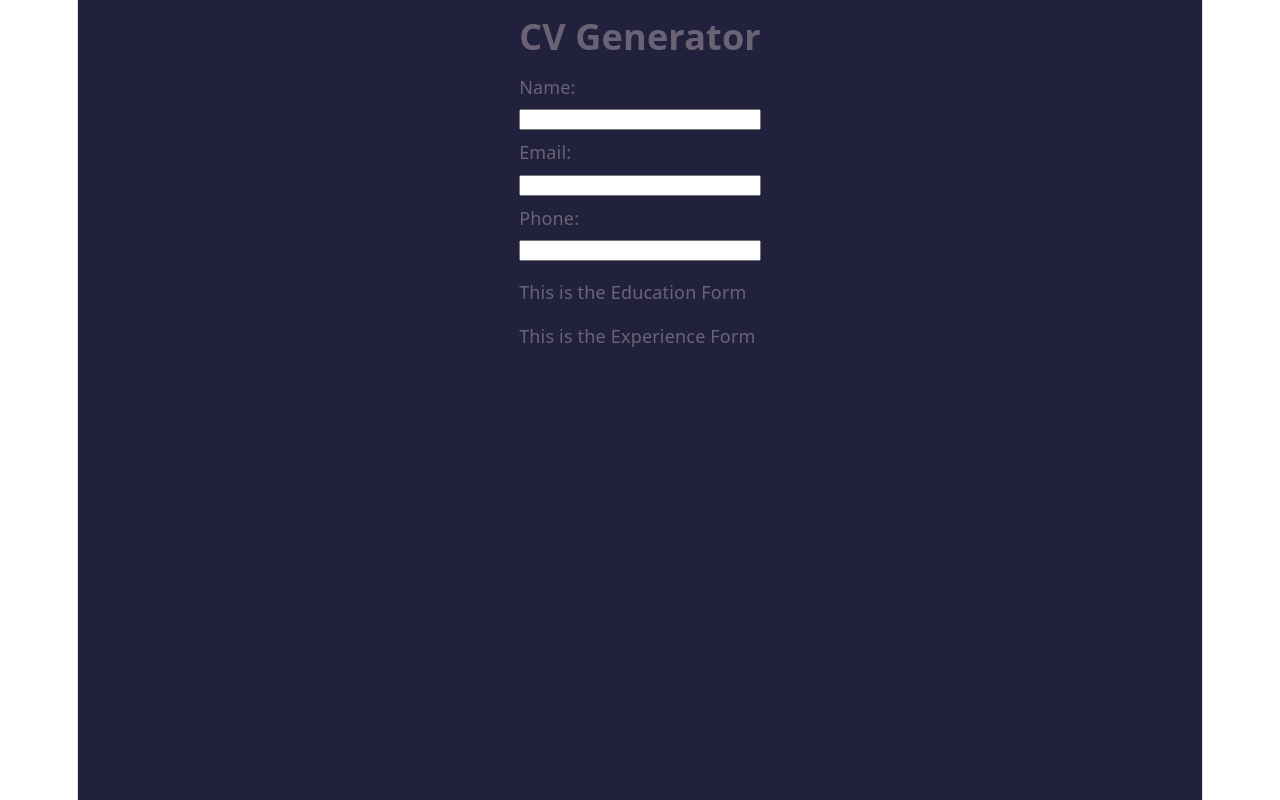
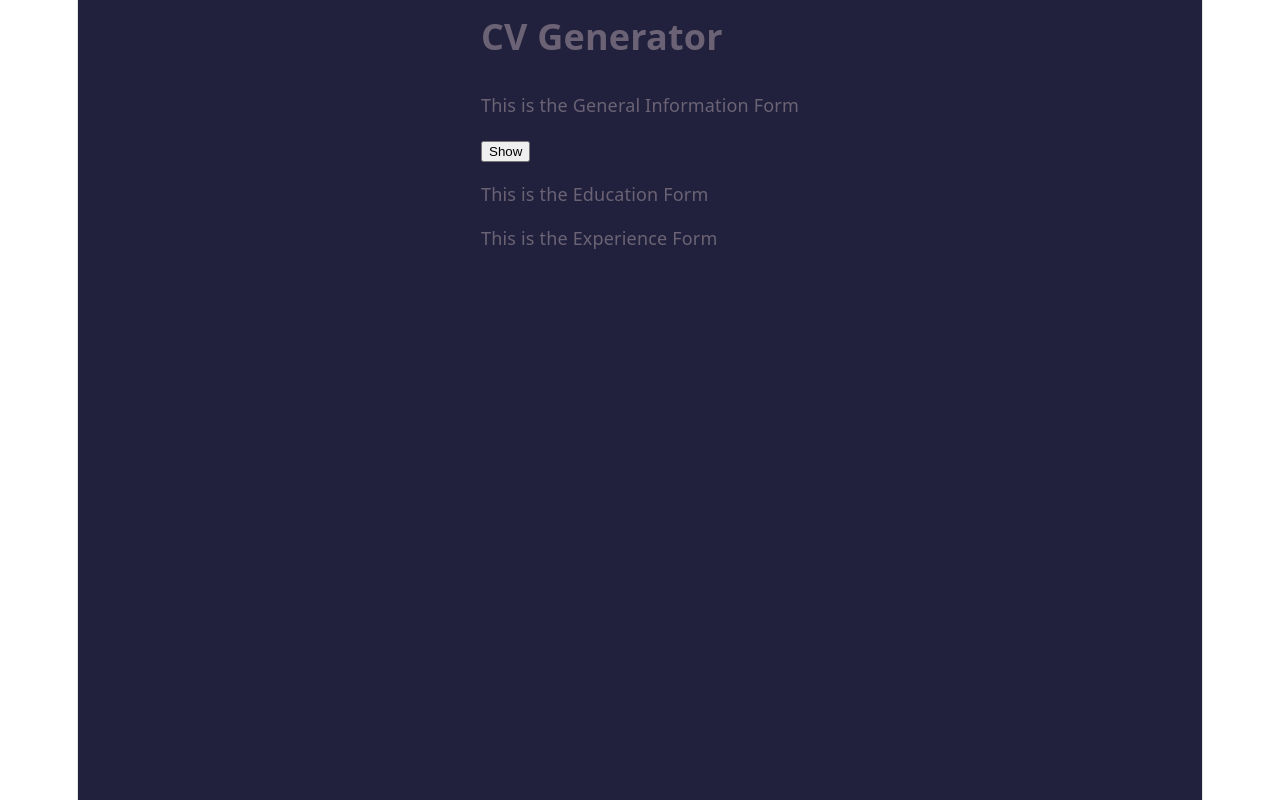
Before and after one commit to plmfacanha/cv-application, a React (Vite) app: page / in a window 1280 px wide. Built offline with nearby package versions, Linux system fonts and the light colour scheme.

Commit message:
feat: add basic functionality to show or hide the current form section

```diff
--- a/src/App.jsx
+++ b/src/App.jsx
@@ -1,6 +1,6 @@
 // import { useState } from 'react'
 
-// import { useState } from "react";
+import { useState } from "react";
 import GeneralForm from "./components/GeneralForm";
 import EducationForm from "./components/EducationForm";
 import ExperienceForm from "./components/ExperienceForm";
@@ -15,13 +15,19 @@ import "./App.css";
 */
 
 function App() {
+  const [visibleIndex, setVisibleIndex] = useState(0);
+
   return (
     <div className="main">
       <h1>CV Generator</h1>
       <section>
-        <GeneralForm />
-        <EducationForm />
-        <ExperienceForm />
+        <GeneralForm
+          isVisible={visibleIndex === 1}
+          handleShow={() => setVisibleIndex(1)}
+          handleHide={() => setVisibleIndex(0)}
+        />
+        <EducationForm isVisible={visibleIndex === 2} />
+        <ExperienceForm isVisible={visibleIndex === 3} />
       </section>
     </div>
   );
--- a/src/components/GeneralForm.jsx
+++ b/src/components/GeneralForm.jsx
@@ -1,8 +1,9 @@
 import "../styles/GeneralForm.css";
 
-export default function GeneralForm() {
+export default function GeneralForm({ isVisible, handleShow, handleHide }) {
   return (
     <>
+      {isVisible ? (
         <form action="">
           <label htmlFor="name">Name: </label>
           <input type="text" name="name" />
@@ -12,7 +13,18 @@ export default function GeneralForm() {
 
           <label htmlFor="phone">Phone: </label>
           <input type="tel" name="phone" />
+
+          <button>Save</button>
+          <button className="hideBtn" onClick={handleHide}>
+            Hide
+          </button>
         </form>
+      ) : (
+        <div>
+          <p>This is the General Information Form</p>
+          <button onClick={handleShow}>Show</button>
+        </div>
+      )}
     </>
   );
 }
--- a/src/styles/GeneralForm.css
+++ b/src/styles/GeneralForm.css
@@ -6,3 +6,7 @@ form {
   margin: 0 auto;
   text-align: left;
 }
+
+.hideBtn {
+  width: 50px;
+}
```
Lines whose indentation alone changed are shown as unchanged.
